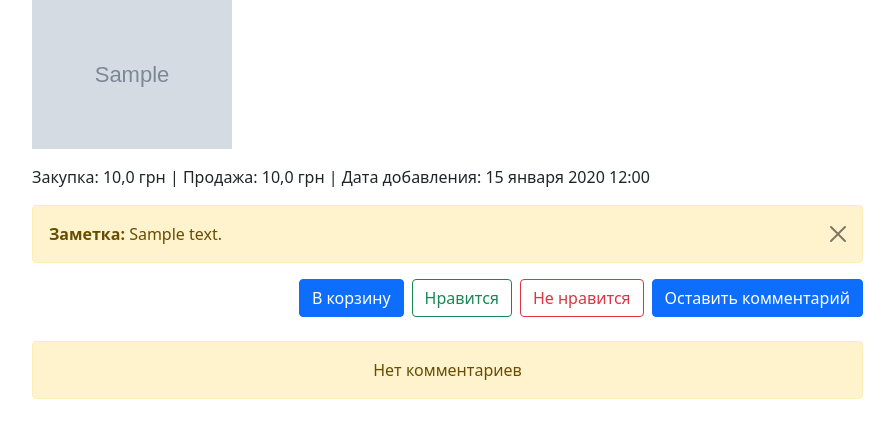
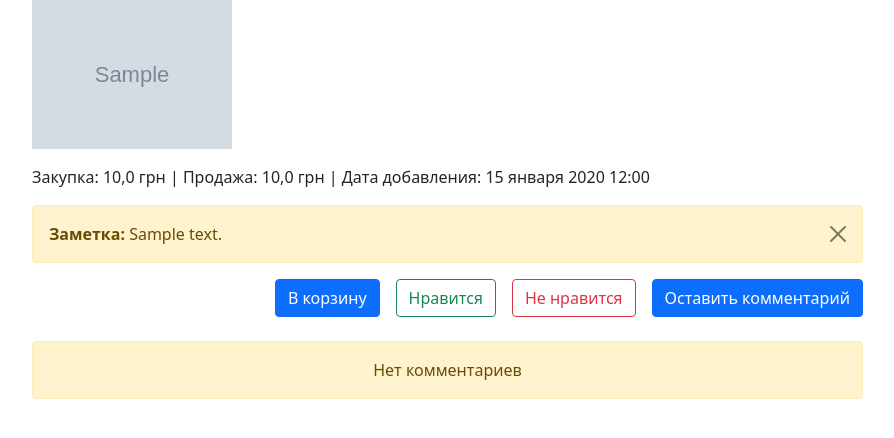
Before and after one commit to biletweb/ZooShop, a Django app: a page that uses stock/templates/stock/detail_product.html in a window 1280 px wide. Shown: the part 116-554 px from the top of the page, without its empty margins (335-1229 px from the left). Run offline with Django 4.2, Linux system fonts and the light colour scheme; a user stored in the database is signed in; tables that the repository leaves empty hold one stand-in row (values such as "Sample post"); grey boxes marked "Sample" are stand-in pictures; some libraries are stand-ins or nearby versions.

Commit message:
Code editing, increasing the distance between buttons

```diff
--- a/stock/templates/stock/detail_product.html
+++ b/stock/templates/stock/detail_product.html
@@ -72,7 +72,7 @@
                             раскомментировать для включения возможности указывать вес товара
                             <input type="text" name="amount" value="0.01">
                         {% endcomment %}
-                        <input type="submit" class="btn btn-primary" value="+">
+                        <input type="submit" class="btn btn-primary me-md-2" value="+">
                     </form>
         {% else %}
         <form action="{% url 'cart_add_remove' %}" method="POST">
@@ -85,7 +85,7 @@
                 раскомментировать для включения возможности указывать вес товара
                 <input type="text" name="amount" value="0.01">
             {% endcomment %}
-            <input type="submit" class="btn btn-primary" value="В корзину">
+            <input type="submit" class="btn btn-primary me-md-2" value="В корзину">
         </form>
         {% endif %}
 <!-- end app cart ----------------------------------------------------------------------------------------------------->
@@ -96,11 +96,11 @@
         {% if is_liked %}
             <input hidden type="text" name="return_url" value="{{ request.path }}">
             <input type="hidden" name="like" value="{{ detail_product.pk }}">
-            <b>{{ total_likes.count }}</b> <button type="submit" class="btn btn-success">Нравится</button>
+            <b>{{ total_likes.count }}</b> <button type="submit" class="btn btn-success me-md-2">Нравится</button>
         {% else %}
             <input hidden type="text" name="return_url" value="{{ request.path }}">
             <input type="hidden" name="like" value="{{ detail_product.pk }}">
-            <button type="submit" class="btn btn-outline-success">Нравится</button>
+            <button type="submit" class="btn btn-outline-success me-md-2">Нравится</button>
         {% endif %}
     </form>
     {% endif %}
@@ -110,11 +110,11 @@
         {% if is_disliked %}
             <input hidden type="text" name="return_url" value="{{ request.path }}">
             <input type="hidden" name="dislike" value="{{ detail_product.pk }}">
-            <b>{{ total_dislikes.count }}</b> <button type="submit" class="btn btn-danger">Не нравится</button>
+            <b>{{ total_dislikes.count }}</b> <button type="submit" class="btn btn-danger me-md-2">Не нравится</button>
         {% else %}
             <input hidden type="text" name="return_url" value="{{ request.path }}">
             <input type="hidden" name="dislike" value="{{ detail_product.pk }}">
-            <button type="submit" class="btn btn-outline-danger">Не нравится</button>
+            <button type="submit" class="btn btn-outline-danger me-md-2">Не нравится</button>
         {% endif %}
     </form>
     {% endif %}
```
Also changed, not shown: cart/templates/cart/cart.html (+12 -12 lines).
